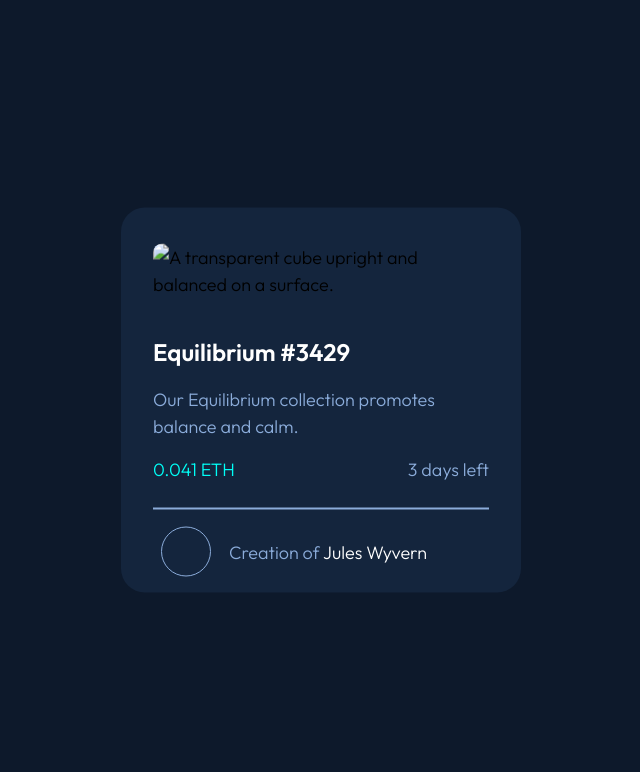
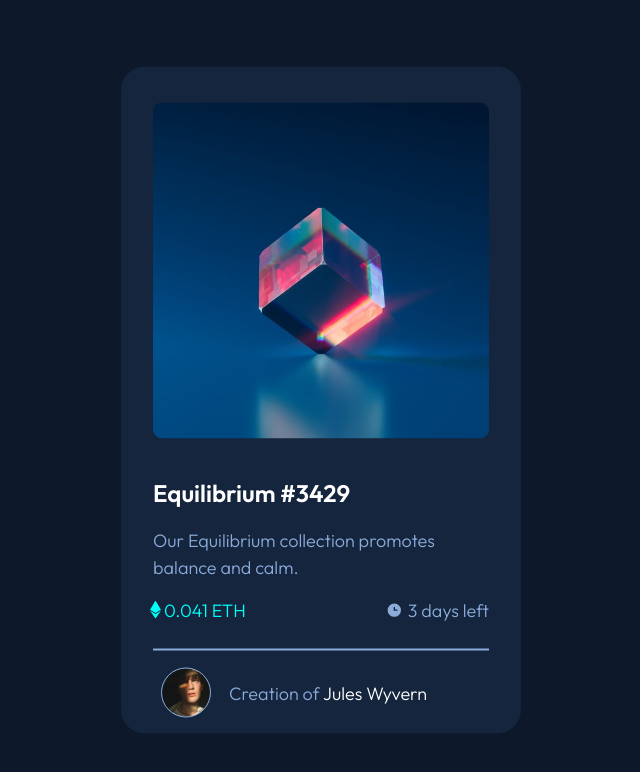
Before and after one commit to matthew-millard/nft-preview-card, a plain HTML site: page index.html in a window 1280 px wide. Shown: the whole page, without its empty margins (319-959 px from the left). Drawn offline with Linux system fonts and the light colour scheme; the site is published under a folder, as on GitHub Pages, so addresses that start at the root find nothing.

Commit message:
Fix github pages image bug

```diff
--- a/index.html
+++ b/index.html
@@ -19,7 +19,7 @@
 
   <main class="preview-card">
     <div class="container">
-      <img class="preview-card__image" src="/images/image-equilibrium.jpg" alt="A transparent cube upright and balanced on a surface.">
+      <img class="preview-card__image" src="./images/image-equilibrium.jpg" alt="A transparent cube upright and balanced on a surface.">
       <div class="preview-card__title">Equilibrium #3429</div>
 
       <div class="preview-card__description soft-blue-accent">Our Equilibrium collection promotes balance and calm.</div>
--- a/styles.css
+++ b/styles.css
@@ -118,7 +118,7 @@ img {
 }
 
 .price::before {
-    content: url(/images/icon-ethereum.svg);
+    content: url(./images/icon-ethereum.svg);
     position: relative;
     bottom: -2px;
     right: 3px;
@@ -129,7 +129,7 @@ img {
 
 }
 .end-of-sale::before {
-    content:url(/images/icon-clock.svg);
+    content:url(./images/icon-clock.svg);
     position: relative;
     bottom: -2px;
     right: 5px;
@@ -157,7 +157,7 @@ hr {
 }
 
 .preview-card__artist::before {
-    background-image: url(/images/image-avatar.png);
+    background-image: url(./images/image-avatar.png);
     background-size: 50px;
     width: 50px;
     height: 50px;
```
